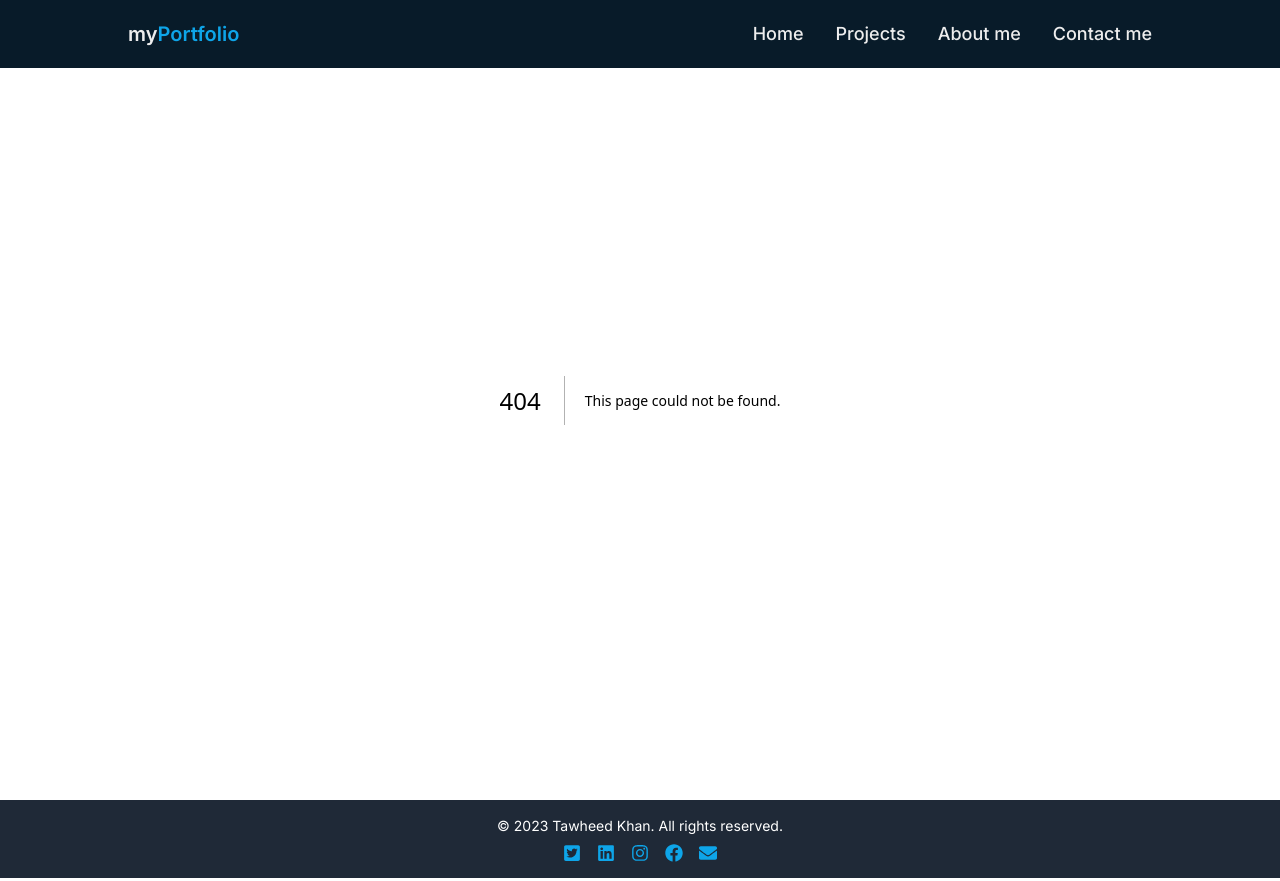
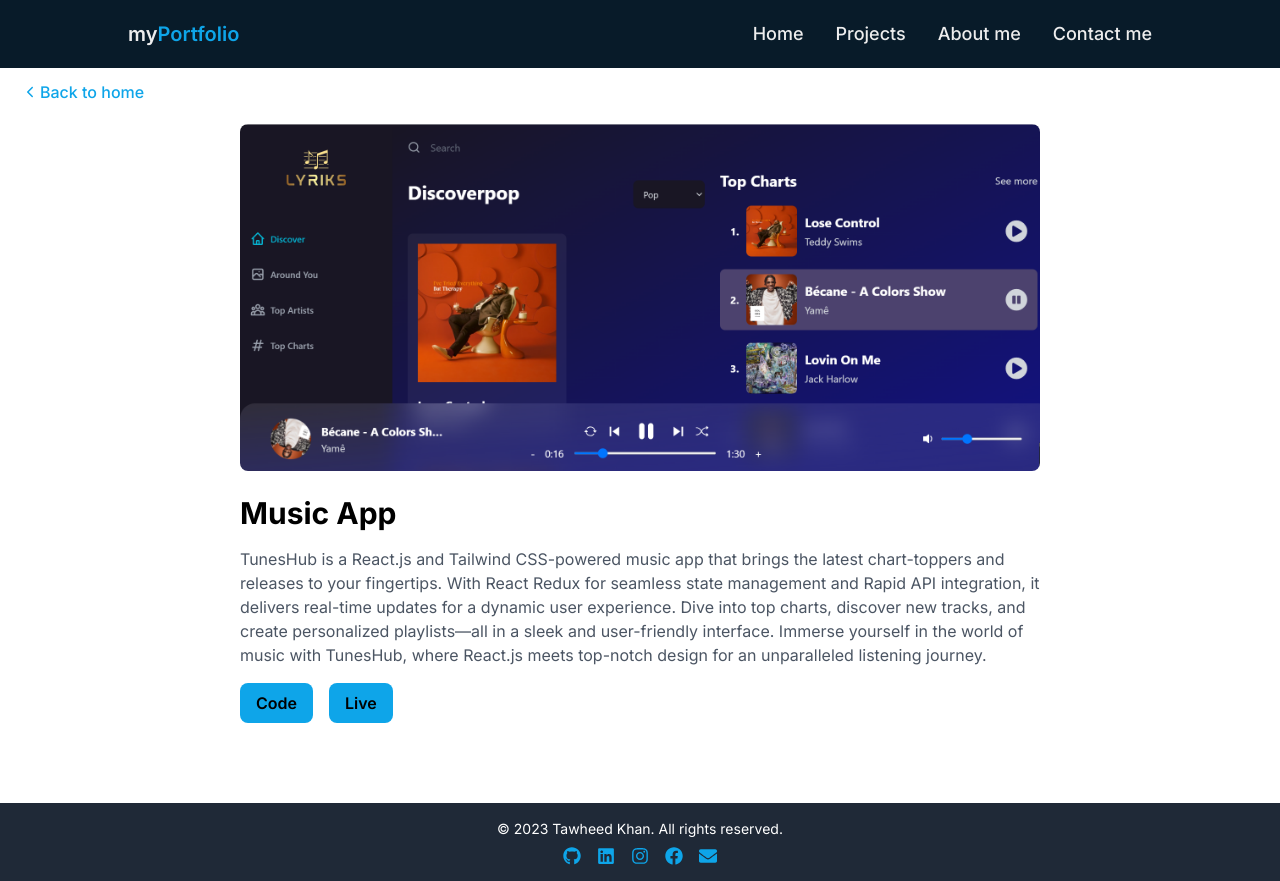
Before and after one commit to khantawheed/myportfolio, a Next.js app: page /details-musicapp in a window 1280 px wide. Before the commit this address had no page. Built offline with nearby package versions, Linux system fonts and the light colour scheme.

Commit message:
completed detail page and some canges in project component

```diff
--- /dev/null
+++ b/src/app/details-blockchain/page.js
@@ -0,0 +1,12 @@
+import DetailsComponent from "@/component/DetailsComponent"
+
+const BlockchainDetails = () => {
+  return (
+    <div>
+      <DetailsComponent title="Blockchain Based Data Transfer" imgsrc='/image/blockchain.png' code='https://github.com/khantawheed/blockchain_project'
+      description="This project leverages a range of technologies to address data-centric challenges in normalization and secure sharing. Diverse datasets from social media, healthcare, and finance are processed using React for the web interface, Ethereum blockchain for decentralized access control, IPFS for efficient data storage, and MongoDB for metadata. Python packages like Pandas and NumPy facilitate data preprocessing. The chosen min-max normalization ensures consistency, while Ethereum smart contracts enforce transparent and decentralized access control. This tech stack is meticulously chosen to foster collaborative and secure data sharing in the realm of machine learning and AI research."/>
+    </div>
+  )
+}
+
+export default BlockchainDetails
--- /dev/null
+++ b/src/app/details-cafe/page.js
@@ -0,0 +1,13 @@
+import DetailsComponent from "@/component/DetailsComponent"
+
+
+const CafeDetails = () => {
+  return (
+    <div>
+     <DetailsComponent title="Cafe website" imgsrc='/image/coffee site.png' code='https://github.com/khantawheed/cafecoffee' live='https://main--shimmering-pastelito-688b70.netlify.app/'
+     description="Cafe Coffee is an immersive website with Vite + React and Tailwind CSS! Explore our menu and ambiance seamlessly with Vite's fast and reactive frontend, adorned with a visually appealing and responsive Tailwind CSS design. Behind the scenes, we've leveraged the power of Axios for API fetching, ensuring smooth and efficient communication to bring you the latest and most delightful offerings from our café. Enjoy a user-friendly interface, easy navigation, and swift order processing, making your virtual café experience as delightful as sipping your favorite brew. Join us at our online café, where Vite + React, Tailwind, and Axios come together to create a digital space that mirrors the warmth and flavor of our physical establishment."/>
+    </div>
+  )
+}
+
+export default CafeDetails
--- /dev/null
+++ b/src/app/details-ecommers/page.js
@@ -0,0 +1,12 @@
+import DetailsComponent from "@/component/DetailsComponent"
+
+const DetailEcommers = () => {
+  return (
+    <div>
+      <DetailsComponent title="E-commers" imgsrc='/image/bikeee.png' code='https://github.com/khantawheed/bikee' live='https://bikeee-rho.vercel.app/'
+      description="Bikeee is go-to e-commerce destination for all things biking! With a lightning-fast and responsive Next.js-powered frontend, a sleek and modern Tailwind CSS design, and a robust Sanity backend, Bikeee offers an effortless and secure shopping experience for bike enthusiasts. Our intuitive dashboard makes product and order management a breeze, while Stripe integration ensures secure payments. Enjoy a streamlined cart functionality, making your bike shopping journey as smooth as your favorite ride. Whether you're a seasoned cyclist or a beginner, Bikeee is your community for biking adventures – where every road leads to excitement!"/>
+      </div>
+  )
+}
+
+export default DetailEcommers
--- /dev/null
+++ b/src/app/details-musicapp/page.js
@@ -0,0 +1,12 @@
+import DetailsComponent from "@/component/DetailsComponent"
+
+const DetailPage = () => {
+  return (
+    <div>
+      <DetailsComponent title="Music App" imgsrc='/image/musicapp.png' code='https://github.com/khantawheed/musicapp2'
+      description="TunesHub is a React.js and Tailwind CSS-powered music app that brings the latest chart-toppers and releases to your fingertips. With React Redux for seamless state management and Rapid API integration, it delivers real-time updates for a dynamic user experience. Dive into top charts, discover new tracks, and create personalized playlists—all in a sleek and user-friendly interface. Immerse yourself in the world of music with TunesHub, where React.js meets top-notch design for an unparalleled listening journey."/>
+    </div>
+  )
+}
+
+export default DetailPage
--- a/src/app/details/page.js
+++ /dev/null
@@ -1,9 +0,0 @@
-const DetailPage = () => {
-  return (
-    <div className="min-h-screen">
-      DetailPage
-    </div>
-  )
-}
-
-export default DetailPage
--- /dev/null
+++ b/src/component/DetailsComponent.js
@@ -0,0 +1,45 @@
+import Image from 'next/image';
+import Link from 'next/link';
+import { IoIosArrowBack } from 'react-icons/io';
+
+const DetailsComponent = (props) => {
+  return (
+    <div className='py-20 px-5 min-h-screen'>
+      {/* Back to home link */}
+      <Link href='/' className='flex flex-row mb-5 font-medium text-sky-500 mx-auto'>
+        <IoIosArrowBack size={20} className='pt-1'/> Back to home
+      </Link>
+
+      <div className='flex flex-col items-center justify-center'>
+        {/* Left side with image */}
+        <div className='mb-6'>
+          <Image
+            src={props.imgsrc}
+            alt='image'
+            width={800}
+            height={600}
+            className='object-cover rounded-lg'
+          />
+        </div>
+
+        {/* Right side with content */}
+        <div className='flex flex-col md:w-[800px] w-full'>
+          <h2 className='text-3xl font-bold mb-4'>{props.title}</h2>
+          <p className='text-gray-600 mb-4'>{props.description}</p>
+
+          {/* Link buttons */}
+          <div className='flex flex-row lg:gap-4 gap-1'>
+            <Link href={`${props.code}`} className=''>
+            <button className='bg-sky-500 rounded-lg text-black py-2 px-4 font-semibold'>Code</button>
+            </Link>
+            <Link href={`${props.live}`} >
+            <button className='bg-sky-500 rounded-lg text-black py-2 px-4 font-semibold'>Live</button>
+            </Link>
+          </div>
+        </div>
+      </div>
+    </div>
+  );
+};
+
+export default DetailsComponent;
--- a/src/component/Footer.js
+++ b/src/component/Footer.js
@@ -1,5 +1,5 @@
 import React from 'react';
-import { FaLinkedin, FaTwitterSquare, FaInstagram, FaFacebook, FaEnvelope } from 'react-icons/fa';
+import { FaLinkedin, FaTwitterSquare, FaInstagram, FaFacebook, FaEnvelope, FaGithub } from 'react-icons/fa';
 
 const Footer = () => {
   return (
@@ -10,8 +10,8 @@
         </p>
         <div className="flex justify-center mt-2">
           {/* Social media icons with links */}
-          <a href="https://twitter.com/your_twitter_profile" className="text-sky-500 hover:underline mx-2">
-            <FaTwitterSquare className="text-lg" />
+          <a href="https://github.com/khantawheed?tab=repositories" className="text-sky-500 hover:underline mx-2">
+            <FaGithub className="text-lg" />
           </a>
           <a href="https://linkedin.com/in/tawheed-khan-21114115a" className="text-sky-500 hover:underline mx-2">
             <FaLinkedin className="text-lg" />
--- a/src/component/ProjectCard.js
+++ b/src/component/ProjectCard.js
@@ -3,7 +3,7 @@
 import { GrCode } from "react-icons/gr";
 import { RiLiveLine } from "react-icons/ri";
 import { IoMdInformationCircleOutline } from "react-icons/io";
-import PropTypes from 'prop-types';
+
 const ProjectCard = (props) => {
   return (
     <div className='w-full lg:w-1/3 md:w-1/3 p-3 relative'>
@@ -21,7 +21,7 @@
         </div>
         <div className='p-2 mt-3'>
           <div className='flex flex-col justify-between'>
-            <h3 className='font-semibold text-xl text-white'>{props.title}</h3>
+            <h3 className='font-semibold text-xl text-white truncate'>{props.title}</h3>
             {/* <p className='text-sm mt-1 text-sky-950 line-clamp-3'>{props.value}</p> */}
             <Link href={`${props.detail}`} className="text-sky-500 flex py-2 gap-1 font-medium">
                 More Info <IoMdInformationCircleOutline className='text-sky-500' size={20}/>
--- a/src/component/ProjectsComponent.js
+++ b/src/component/ProjectsComponent.js
@@ -6,10 +6,10 @@
     <div className='min-h-screen flex flex-col justify-center lg:px-32 px-5 bg-[#081b29]'>
       <h1 className='font-semibold text-center text-4xl mt-16 mb-8 text-sky-500'>Projects</h1>
       <div className='flex flex-wrap pb-8 gap-4 justify-center lg:flex-row'>
-        <ProjectCard title="Music App" img='/image/musicapp.png' code='https://github.com/khantawheed/musicapp2'/>
-        <ProjectCard title="E-commers" img='/image/bikeee.png' code='https://github.com/khantawheed/bikee' live='https://bikeee-rho.vercel.app/'/>
-        <ProjectCard title="Cafe website" img='/image/coffee site.png' code='https://github.com/khantawheed/cafecoffee' />
-        <ProjectCard title="Data Transfer" img='/image/musicapp.png' code='https://github.com/khantawheed/blockchain_project'/>
+        <ProjectCard title="Music App" img='/image/musicapp.png' code='https://github.com/khantawheed/musicapp2' detail='/details-musicapp'/>
+        <ProjectCard title="E-commers" img='/image/bikeee.png' code='https://github.com/khantawheed/bikee' live='https://bikeee-rho.vercel.app/' detail='/details-ecommers'/>
+        <ProjectCard title="Cafe website" img='/image/coffee site.png' code='https://github.com/khantawheed/cafecoffee' live='https://main--shimmering-pastelito-688b70.netlify.app/' detail='/details-cafe'/>
+        <ProjectCard title="Blockchain Based Data Transfer" img='/image/blockchain.png' code='https://github.com/khantawheed/blockchain_project' detail='/details-blockchain'/>
       </div>
     </div>
   );
```
Also changed, not shown: public/image/blockchain.png (added).
